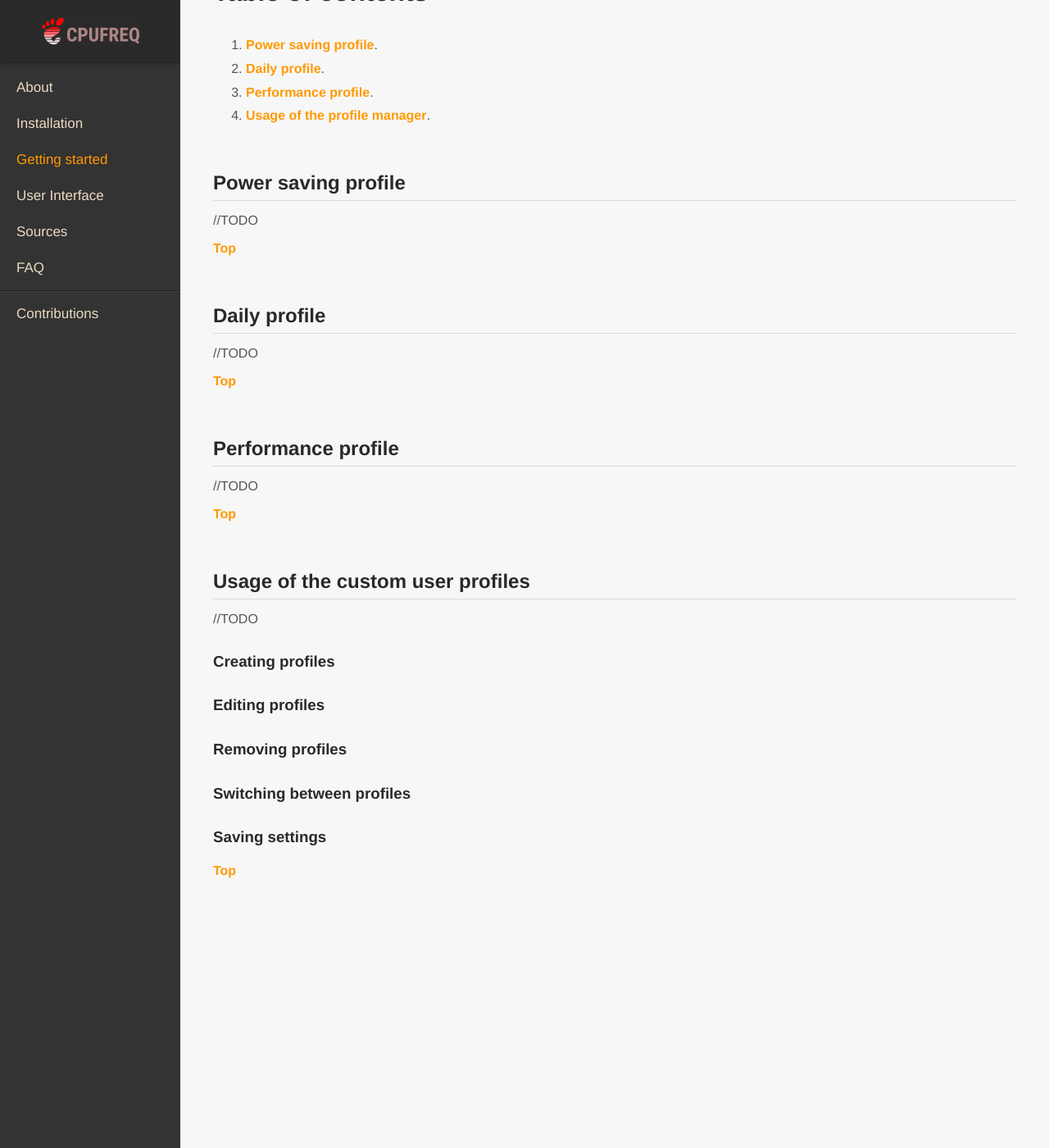
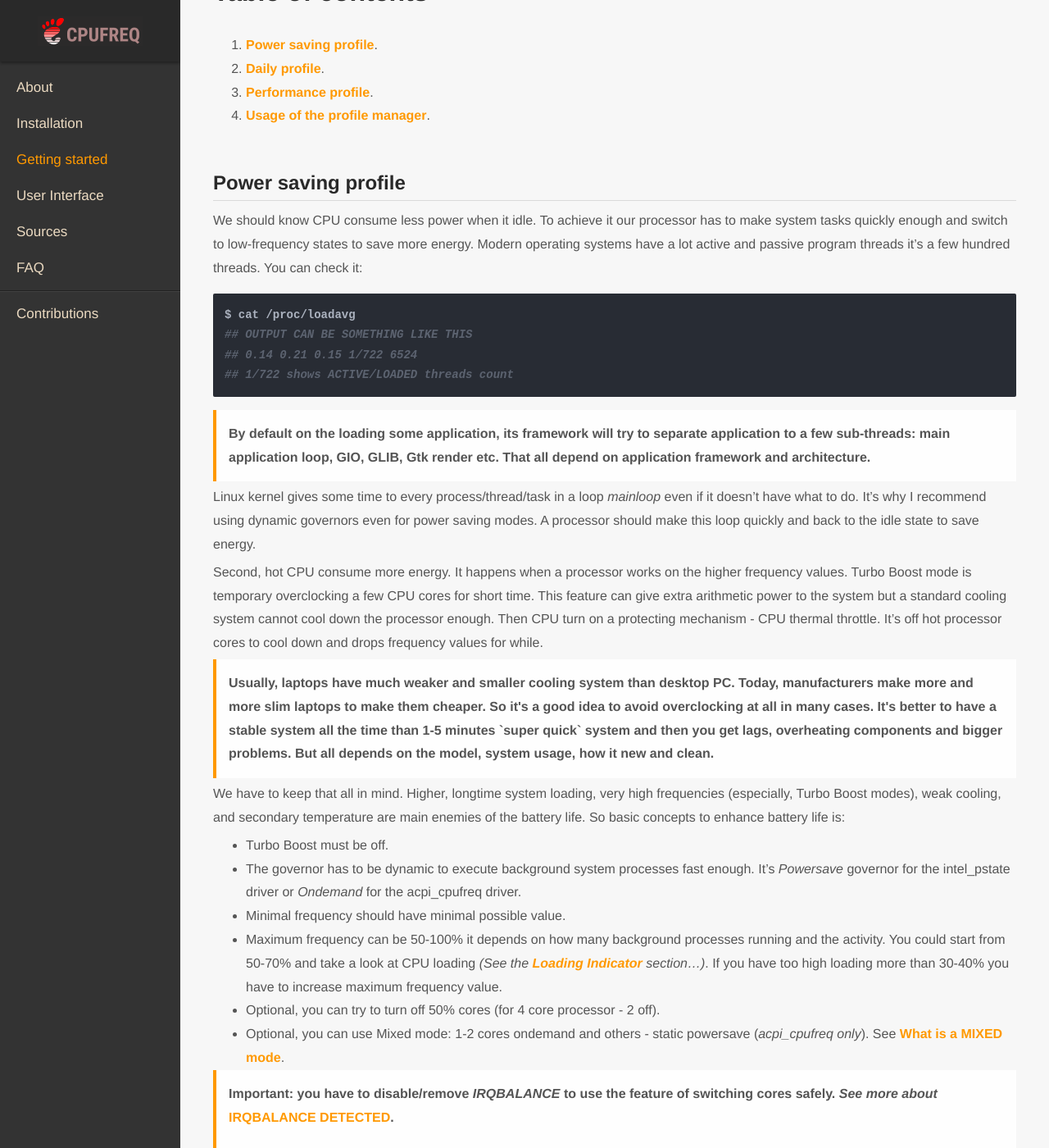
Before and after one commit to konkor/cpufreq, a Jekyll site: the page built from docs/start.md, in a window 1280 px wide and 1400 px high, scrolled down 262 px. Shown: the whole window at 82% size. Built offline with Jekyll 4.4.1, drawn with Linux system fonts in a browser that asks for light colours; some of the changed text lies outside the part shown.

Commit message:
Update docs

````diff
--- a/docs/start.md
+++ b/docs/start.md
@@ -11,32 +11,58 @@ description: We'll consider a creation of some basic user profiles here. Also, w
 1. [Usage of the profile manager](#usage-of-the-custom-user-profiles).
 
 ## Power saving profile
-//TODO
+We should know CPU consume less power when it idle. To achieve it our processor has to make system tasks quickly enough and switch to low-frequency states to save more energy. Modern operating systems have a lot active and passive program threads it's a few hundred threads. You can check it:
+```
+$ cat /proc/loadavg
+## OUTPUT CAN BE SOMETHING LIKE THIS
+## 0.14 0.21 0.15 1/722 6524
+## 1/722 shows ACTIVE/LOADED threads count
+```
+<p class="description">By default on the loading some application, its framework will try to separate application to a few sub-threads: main application loop, GIO, GLIB, Gtk render etc. That all depend on application framework and architecture.</p>
+Linux kernel gives some time to every process/thread/task in a loop _mainloop_ even if it doesn't have what to do. It's why I recommend using dynamic governors even for power saving modes. A processor should make this loop quickly and back to the idle state to save energy.
+
+Second, hot CPU consume more energy. It happens when a processor works on the higher frequency values. Turbo Boost mode is temporary overclocking a few CPU cores for short time. This feature can give extra arithmetic power to the system but a standard cooling system cannot cool down the processor enough. Then CPU turn on a protecting mechanism - CPU thermal throttle. It's off hot processor cores to cool down and drops frequency values for while.
+<p class="description">Usually, laptops have much weaker and smaller cooling system than desktop PC. Today, manufacturers make more and more slim laptops to make them cheaper. So it's a good idea to avoid overclocking at all in many cases. It's better to have a stable system all the time than 1-5 minutes `super quick` system and then you get lags, overheating components and bigger problems. But all depends on the model, system usage, how it new and clean.</p>
+
+We have to keep that all in mind. Higher, longtime system loading, very high frequencies (especially, Turbo Boost modes), weak cooling, and secondary temperature are main enemies of the battery life. So basic concepts to enhance battery life is:
+* Turbo Boost must be off.
+* The governor has to be dynamic to execute background system processes fast enough. It's _Powersave_ governor for the intel_pstate driver or _Ondemand_ for the acpi_cpufreq driver.
+* Minimal frequency should have minimal possible value.
+* Maximum frequency can be 50-100% it depends on how many background processes running and the activity. You could start from 50-70% and take a look at CPU loading _(See the [Loading Indicator](/cpufreq/frontend/#loading-indicator) section...)_. If you have too high loading more than 30-40% you have to increase maximum frequency value.
+* Optional, you can try to turn off 50% cores (for 4 core processor - 2 off).
+* Optional, you can use Mixed mode: 1-2 cores ondemand and others - static powersave (_acpi_cpufreq only_). See [What is a MIXED mode](/cpufreq/faq/#what-is-a-mixed-mode).
+<p class="description">Important: you have to disable/remove <i>IRQBALANCE</i> to use the feature of switching cores safely. <i>See more about</i> <a href="{{ "/faq/#irqbalance-detected" | relative_url }}">IRQBALANCE DETECTED</a>.</p>
+<p class="description">If you have Hyper-Threading enabled when one physical core can have two separated threads, it's a good idea to apply same changes to pair threads. Don't use a single core even for power saving so. <i>See</i> <a href="{{ "/faq/#" | relative_url }}">Why I should not use a single core for power saving?</a></p>
+_Save the new settings to a new profile._
 
 [Top](#)
 
 ## Daily profile
-//TODO
+Here is all depend on your system usage and what do you want to achieve a bit energy saving or responsiveness. I'd recommend next:
+* I like to keep CPU cool and turning off Turbo Boost even on Desktop too.
+* The governor can be _Performance_ governor for the intel_pstate driver or _Ondemand_, _Schedutil_, _Conservative_ for the acpi_cpufreq driver or any you need.
+* If you want to add more responsiveness to the system you can up Minimal frequency value. I like it more than Turbo Boost.
+* If you want to save some energy you can decrease Maximum frequency value to 80% for an example.
+* You can mix a Mixed mode with different governors so.
+* You can switch off extra cores.
+* You can combine all these methods together or create a few profiles for different use cases.
+
+_Save the new settings to a new profile._
 
 [Top](#)
 
 ## Performance profile
-//TODO
+It's similar to creating of a Daily profile. All depend on what do you want: stability, responsiveness, maximum performance, avoid thermal throttle etc. You can create several profiles for performance tasks.
+* _Performance_ governor is good choice to achieve a quick result but on the acpi_cpufreq driver, you can use any mode for different cases.
+* If you want to have a more responsive system you can up Minimal frequency value for dynamic governors.
+* You can limit Maximum frequency value and disable Turbo Boost if you have stability issues on long tasks or thermal throttle.
+
+_Save the new settings to a new profile._
 
 [Top](#)
 
 ## Usage of the custom user profiles
-//TODO
 
-### Creating profiles
-
-### Editing profiles
-
-### Removing profiles
-
-### Switching between profiles
-
-### Saving settings
-
+See [User Profiles Section]({{ "/frontend/#9-user-profiles-section" | relative_url }})
 
 [Top](#)
````
Also changed, not shown: other parts of docs/start.md (+1 -1 lines), docs/faq.md (+13 -0 lines).
